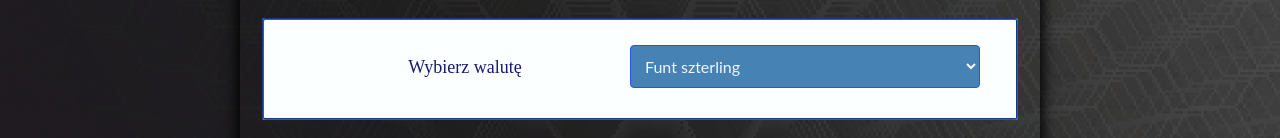
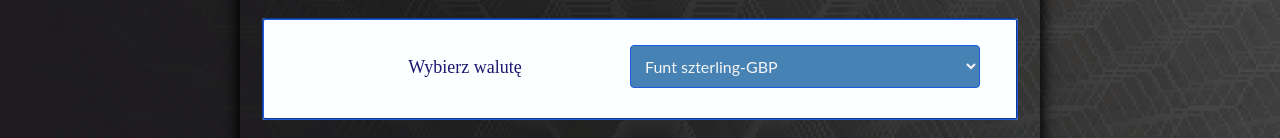
Before and after one commit to DawidStachowiak/currency-converter-react, a React (Create React App) app: page / in a window 1280 px wide. Shown: the part 175-313 px from the top of the page. Built offline with nearby package versions, Linux system fonts and the light colour scheme.

Commit message:
correct currencies name

```diff
--- a/src/Form/Result/index.js
+++ b/src/Form/Result/index.js
@@ -4,7 +4,7 @@ const Result = ({ result }) => (
   <div class="form__resultBox">
     {result !== undefined && (
       <p className="form__resultParagraph">
-        Otrzymasz:&nbsp;{result.targetAmount.toFixed(2)}&nbsp;
+        &nbsp;{result.targetAmount.toFixed(2)}&nbsp;PLN&nbsp;=&nbsp;
         {result.selectedCurrency}
       </p>
     )}
--- a/src/Form/currencies/index.js
+++ b/src/Form/currencies/index.js
@@ -1,8 +1,8 @@
 
 export const currencies = [
-    { id: "USD", price: 4.56, name: "Dolar amerykański", },
-    { id: "EUR", price: 4.56, name: "Euro", },
-    { id: "GBP", price: 5.24, name: "Funt szterling", },
-    { id: "SEK", price: 3.77, name: "Korona szwedzka", },
-    { id: "CHF", price: 4.15, name: "Frank szwajcarski", },
+    { id: "USD", price: 4.56, name: "Dolar amerykański-USD", },
+    { id: "EUR", price: 4.56, name: "Euro-EUR", },
+    { id: "GBP", price: 5.24, name: "Funt szterling-GBP", },
+    { id: "SEK", price: 3.77, name: "Korona szwedzka-SEK", },
+    { id: "CHF", price: 4.15, name: "Frank szwajcarski-CHF", },
 ];
```
